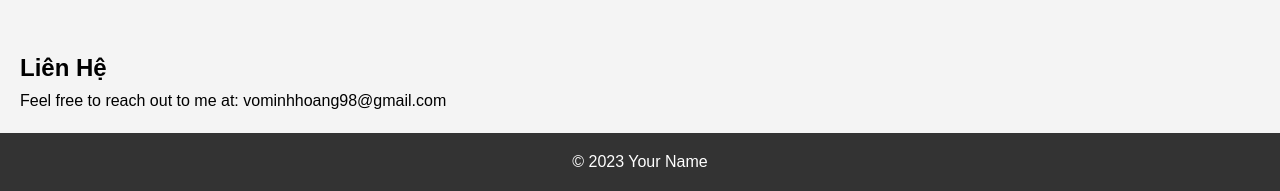
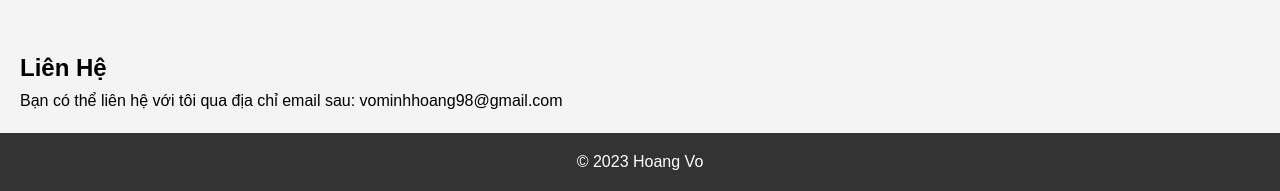
Before and after one commit to minhhoangvo/minhhoangvo.github.io, a plain HTML site: page vn/index.html in a window 1280 px wide. Shown: the part 827-1018 px from the top of the page. Drawn offline with Linux system fonts and the light colour scheme.

Commit message:
minor changes

```diff
--- a/vn/index.html
+++ b/vn/index.html
@@ -188,10 +188,10 @@ footer {
     </section>
     <section id="contact">
         <h1>Liên Hệ</h1>
-        <p>Feel free to reach out to me at: vominhhoang98@gmail.com</p>
+        <p>Bạn có thể liên hệ với tôi qua địa chỉ email sau: vominhhoang98@gmail.com</p>
     </section>
     <footer>
-        <p>&copy; 2023 Your Name</p>
+        <p>&copy; 2023 Hoang Vo</p>
     </footer>
 
 
```
Also changed, not shown: index.html (+1 -1 lines), 1 other file.
